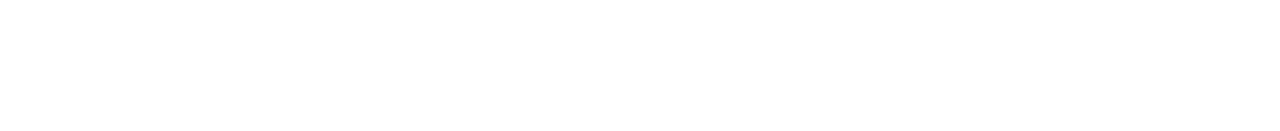
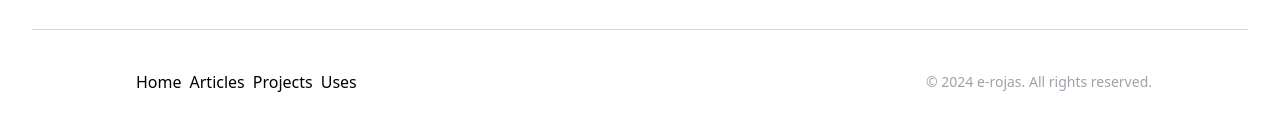
Before and after one commit to ed-full-stack-dev/blog-site, a Next.js app: page / in a window 1280 px wide. Shown: the part 219-350 px from the top of the page. Built offline with nearby package versions, Linux system fonts and the light colour scheme; no server answers.

Commit message:
refactored footer

```diff
--- a/app/layout.tsx
+++ b/app/layout.tsx
@@ -1,6 +1,6 @@
 import ApolloProvider from "@/lib/ApolloProvider";
 import "../styles/globals.css";
-// import Footer from "@/components/footer";
+import Footer from "@/components/layout/footer";
 import Header from "@/components/layout/header";
 
 export default function RootLayout({
@@ -16,7 +16,7 @@
         <ApolloProvider>
           <Header />
           <div>{children}</div>
-          {/* <Footer /> */}
+          <Footer />
           </ApolloProvider>
       </body>
     </html>
--- /dev/null
+++ b/components/layout/footer/index.tsx
@@ -0,0 +1,31 @@
+import Link from "next/link"
+import './styles.css';
+export default function Footer() {
+    return (
+        <footer className="footer">
+            <div className="footer__container">
+                <div className="footer__container-wrapper">
+                    <div className="footer__inner">
+                        <div className="footer__inner-wrapper">
+                            <div className="footer__content">
+                                <div className="footer__grid">
+                                    <nav className="footer__nav">
+                                        <li className="footer__nav-list"></li>
+                                        {
+                                           [ { label: "Home", link: '' }, { label: "Articles", link: 'blog' }, { label: "Projects", link: "projects" }, { label: "Uses", link: "uses" }].map((item, index) =>(
+                                            <Link key={item.label + index + item.link} href={`/${item.link}`} className="footer__nav-link" >{item.label}</Link>
+                                           ))
+                                        }
+
+                                    </nav>
+                                    <p className="footer__copyright">© {new Date().getFullYear()} e-rojas. All rights reserved.</p>
+                                </div>
+                            </div>
+                        </div>
+                    </div>
+                </div>
+            </div>
+        </footer>
+
+    )
+}
--- /dev/null
+++ b/components/layout/footer/styles.css
@@ -0,0 +1,49 @@
+
+
+.footer {
+    @apply mt-32 flex-none;
+}
+
+.footer__container {
+    @apply sm:px-8;
+}
+
+.footer__container-wrapper {
+    @apply mx-auto w-full;
+}
+
+.footer__inner {
+    @apply border-t border-zinc-300 pt-10 pb-16;
+}
+
+.footer__inner-wrapper {
+    @apply relative px-4 sm:px-8 lg:px-12;
+}
+
+.footer__content {
+    @apply mx-auto max-w-2xl lg:max-w-5xl;
+}
+
+.footer__grid {
+    @apply flex flex-col items-center justify-between gap-6 md:flex-row;
+}
+
+.footer__nav {
+    @apply flex space-x-2;
+}
+
+.footer__nav-list {
+    @apply flex flex-wrap justify-center gap-x-6 gap-y-1 text-sm font-medium text-zinc-800;
+}
+
+.footer__nav-item {
+    @apply list-none;
+}
+
+.footer__nav-link {
+    @apply transition hover:text-teal-500;
+}
+
+.footer__copyright {
+    @apply text-sm text-zinc-400;
+}
```
